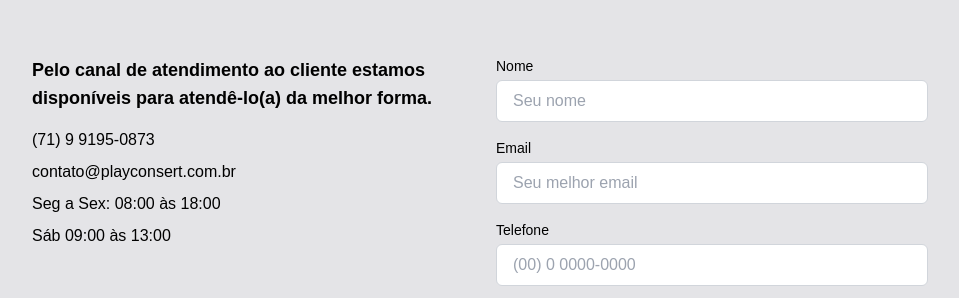
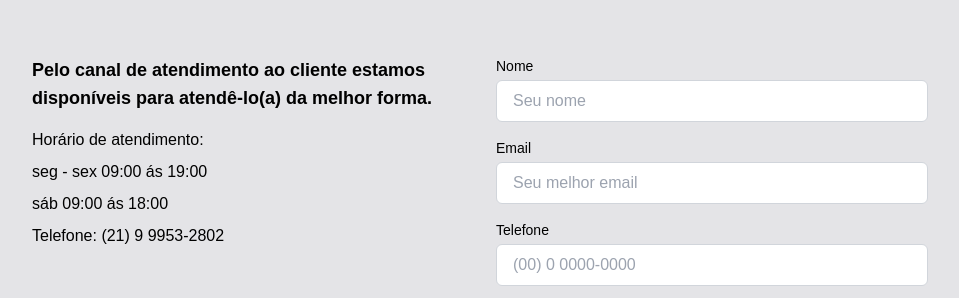
Before and after one commit to WagnerTerry/assistencia, a Next.js app: page / in a window 1280 px wide. Shown: the part 3780-4078 px from the top of the page, without its empty margins (160-1119 px from the left). Built offline with nearby package versions, Linux system fonts and the light colour scheme.

Commit message:
chore: modificando telefone

```diff
--- a/app/components/Contact/index.tsx
+++ b/app/components/Contact/index.tsx
@@ -58,8 +58,11 @@ export function Contact() {
         },
         body: JSON.stringify(formData),
       });
+      console.log("response", response);
 
       if (response.ok) {
+        console.log("response ok", response);
+
         toast.success("Mensagem enviada com sucesso!");
         setFormData({ nome: "", email: "", telefone: "", mensagem: "" });
         setSend(true);
@@ -108,10 +111,10 @@ export function Contact() {
               atendê-lo(a) da melhor forma.
             </h3>
             <div className="space-y-2">
-              <p>(71) 9 9195-0873</p>
-              <p>contato@playconsert.com.br</p>
-              <p>Seg a Sex: 08:00 às 18:00</p>
-              <p>Sáb 09:00 às 13:00</p>
+              <p>Horário de atendimento:</p>
+              <p>seg - sex 09:00 ás 19:00</p>
+              <p>sáb 09:00 ás 18:00</p>
+              <p>Telefone: (21) 9 9953-2802</p>
             </div>
           </div>
 
```
